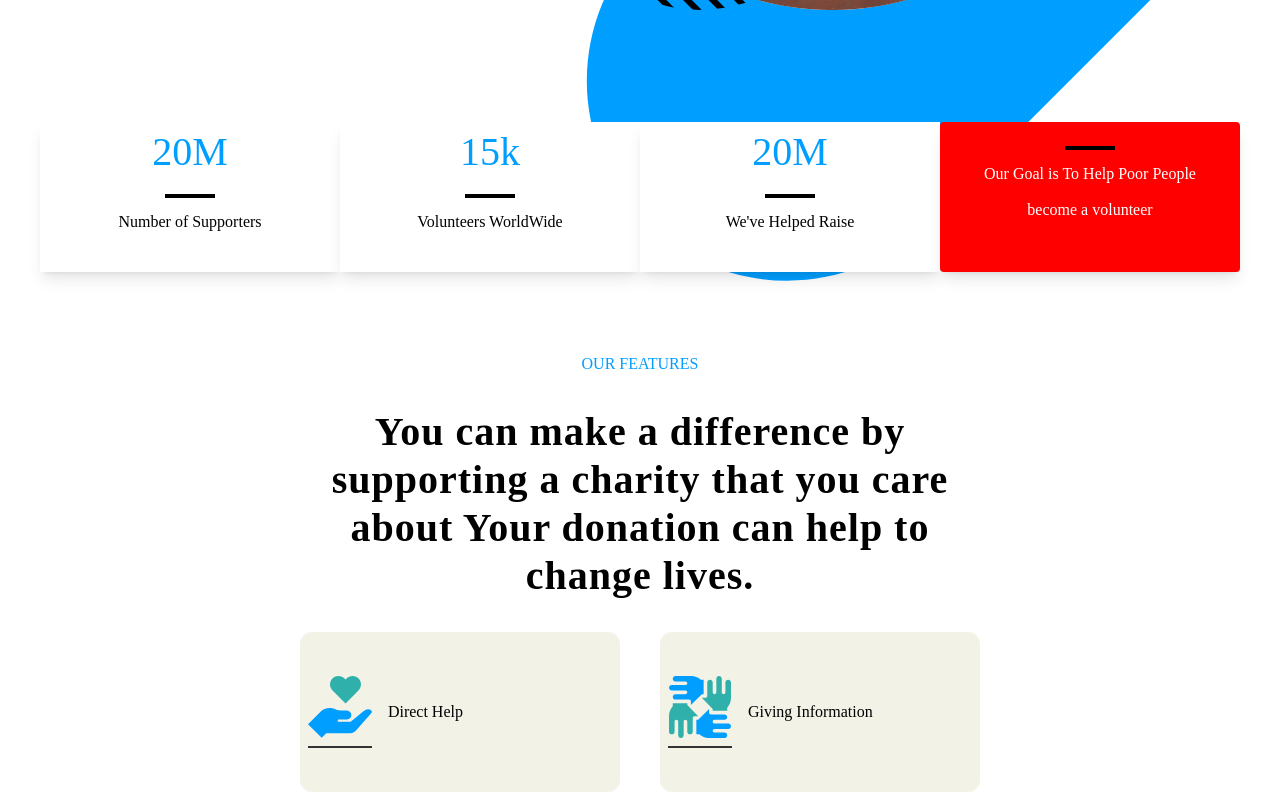
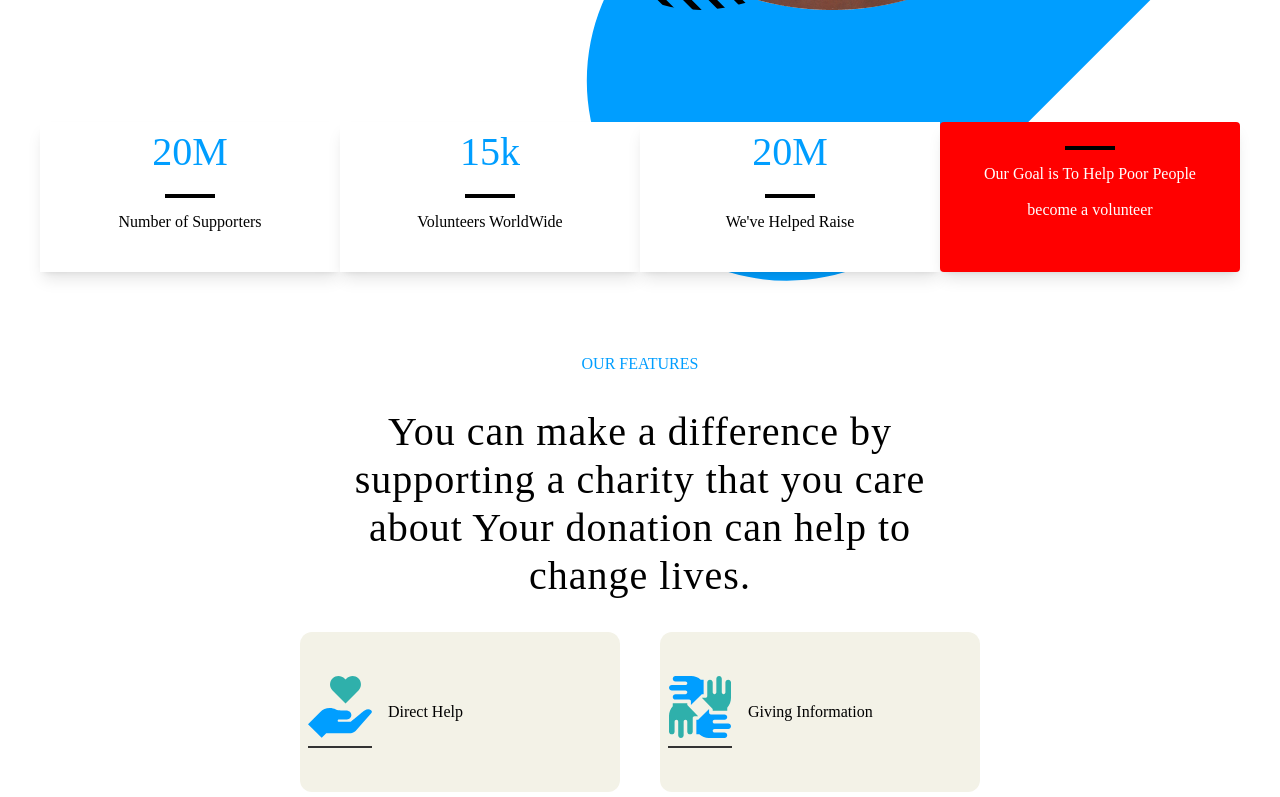
Before and after one commit to hcoretech/childrenOfwar, a Next.js app: page /home in a window 1280 px wide. Shown: the part 634-1431 px from the top of the page. Built offline with nearby package versions, Linux system fonts and the light colour scheme.

Commit message:
new commit

```diff
--- a/app/(root)/home/page.tsx
+++ b/app/(root)/home/page.tsx
@@ -8,7 +8,7 @@ export default function Page(){
 
              <div className="relative overflow-hidden  w-screen  ">
 
-                <div className="absolute top-0 right-20   w-[400px] max-sm:right-0   h-[1003px] rotate-45 max-sm:w-[300px] max-sm:h-[500px] max-sm:top-10  bg-[#009EFF] rounded-[380px]">
+                <div className="absolute top-0 right-20   w-[400px] max-sm:right-0   h-[1003px] rotate-45 max-sm:w-[200px] max-sm:h-[500px] max-sm:top-10  bg-[#009EFF] rounded-[380px]">
 
                  </div>
              <div className="flex   items-center relative ">
@@ -37,7 +37,7 @@ export default function Page(){
                         <Image src="/Path.svg" width={800} height={400} alt="path" priority className="w-auto max-sm:w-[60px] h-auto "/>
                     </div>
                     <div className="absolute bottom-0 ">
-                        <Image src="/Shape.svg" width={800} height={400} alt="shape" priority className="w-auto  max-sm:h-auto h-[300px] "/>
+                        <Image src="/Shape.svg" width={600} height={400} alt="shape" priority className="w-auto  max-sm:h-auto h-[300px] "/>
                     </div>
                     <Image  src="/Image.png"  className="w-auto h-auto max-sm:w-[300px] relative"  width={400} height={300} alt="smiling child" priority/>
                 </div>
@@ -45,7 +45,7 @@ export default function Page(){
                  <div className=" sm:hidden mt-30 p-6 ">
                          {/* <Image src="/image.png" width={400} height={200} alt="child" className="w-auto h-auto float-right"/> */}
                          <div className=" relative ">
-                           <h1 className="text-[65px] max-sm:text-[45px] font-mono text-base/18 max-sm:tracking-tight  max-sm:text-base/12  tracking-tight  font-bold">Offering aids to the  less fortunate</h1>
+                           <h1 className="text-[65px] max-sm:text-[45px] font-[Rowdies] text-base/18 max-sm:tracking-tight  max-sm:text-base/12  tracking-tight  font-light">Offering aids to the  less fortunate</h1>
                           <button className="text-[14px] font-[Rowdies] bg-[#7E8AB8] font-light  py-2 px-4 text-center rounded-[24px] text-white mt-8">
                            MAKE A DONATION
                           </button>
@@ -87,7 +87,7 @@ export default function Page(){
 
 
             <div className=" text-center  flex flex-center  justify-center mt-8">
-                <h1 className="text-[40px] max-sm:text-[30px] w-[50%] max-sm:w-full text-base/11 font-bold font-[Rowdies] tracking-wide leading-12  text-center">
+                <h1 className="text-[40px] max-sm:text-[30px] w-[50%] max-sm:w-full text-base/11 font-light font-[Rowdies] tracking-wide leading-12  text-center">
                     You can make a difference by supporting
                     a charity that you care about
                    Your donation can help to change lives.
```
